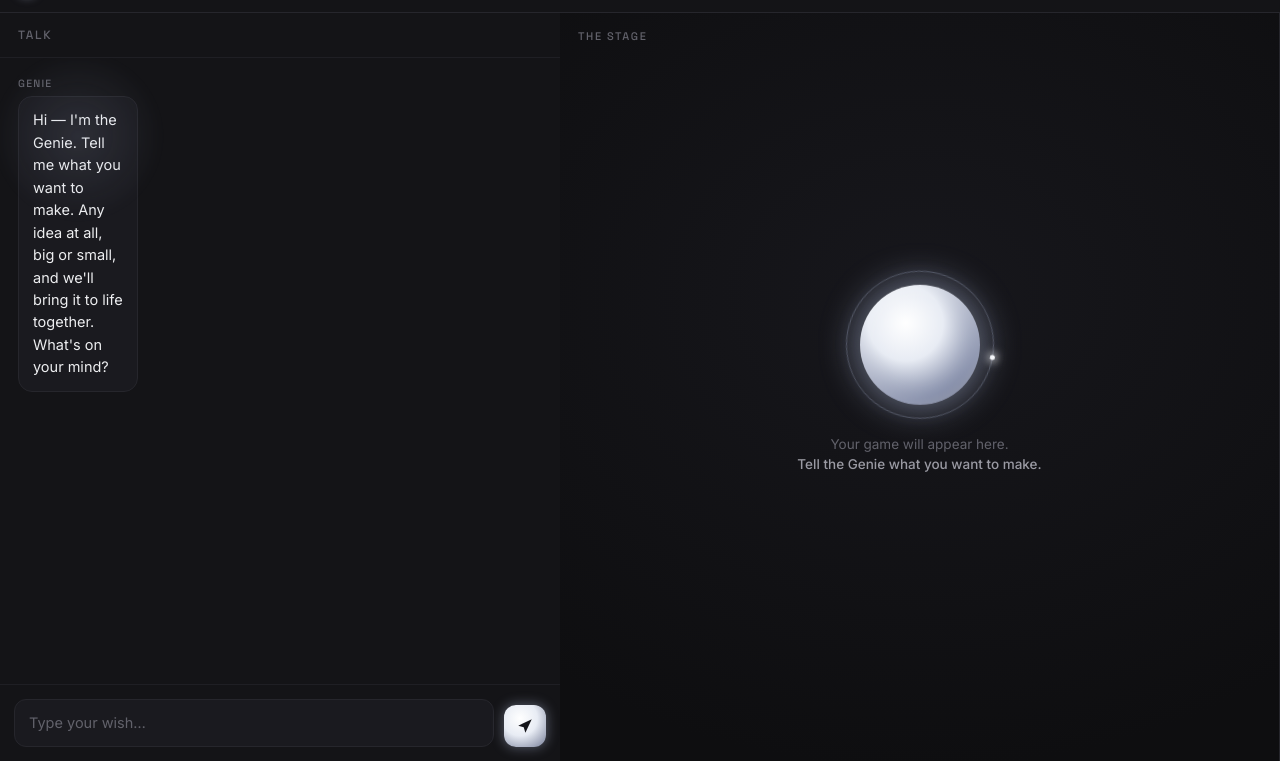
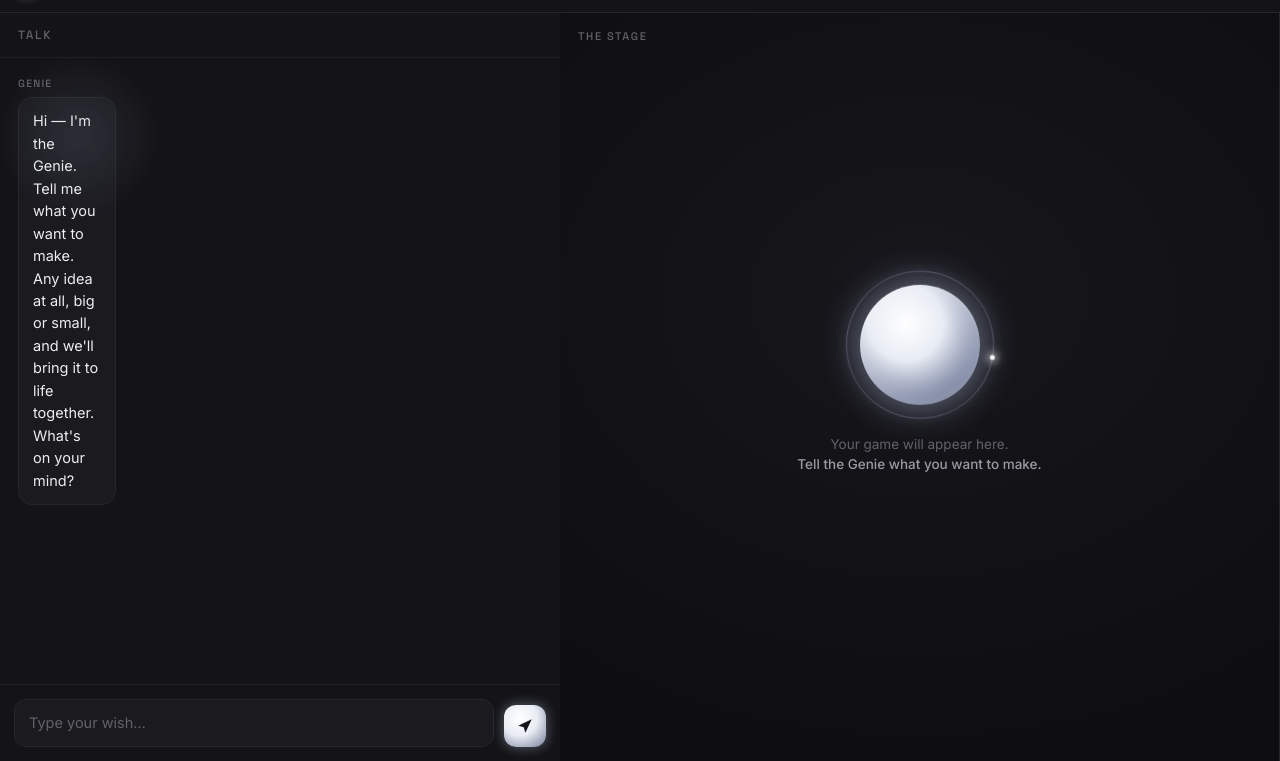
Before and after one commit to ehtishampayoneer/GameGenie, a plain HTML site: page index.html in a window 1280 px wide. Shown: the part 39-800 px from the top of the page. Drawn offline with nearby package versions, Linux system fonts and the light colour scheme.

Commit message:
Update index.html

```diff
--- a/index.html
+++ b/index.html
@@ -142,24 +142,25 @@ body{
 }
 .thread{
   flex:1 1 auto;overflow-y:auto;padding:18px;
-  display:flex;flex-direction:column;gap:14px;
 }
 .thread::-webkit-scrollbar{width:8px}
 .thread::-webkit-scrollbar-thumb{background:var(--line);border-radius:4px}
 
-.msg{max-width:80%;display:flex;flex-direction:column;gap:4px;font-size:14.5px;line-height:1.55;animation:rise .35s ease both}
+.msg{margin-bottom:14px;font-size:14.5px;line-height:1.55;animation:rise .35s ease both}
+.msg.genie{text-align:left}
+.msg.you{text-align:right}
 .msg .who{
+  display:block;margin-bottom:5px;
   font-size:10.5px;letter-spacing:1.2px;text-transform:uppercase;
   color:var(--text-faint);font-family:'Space Grotesk',sans-serif;
 }
 .msg .bubble{
+  display:inline-block;max-width:82%;text-align:left;
   padding:12px 14px;border-radius:var(--radius);
   background:var(--panel-2);border:1px solid var(--line-soft);
   color:var(--text);white-space:pre-wrap;overflow-wrap:anywhere;
 }
-.msg.genie{align-self:flex-start;align-items:flex-start}
 .msg.genie .bubble{border-color:var(--line)}
-.msg.you{align-self:flex-end;align-items:flex-end}
 .msg.you .bubble{background:#23232a;border-color:#2e2e36}
 
 /* typing dots */
```
